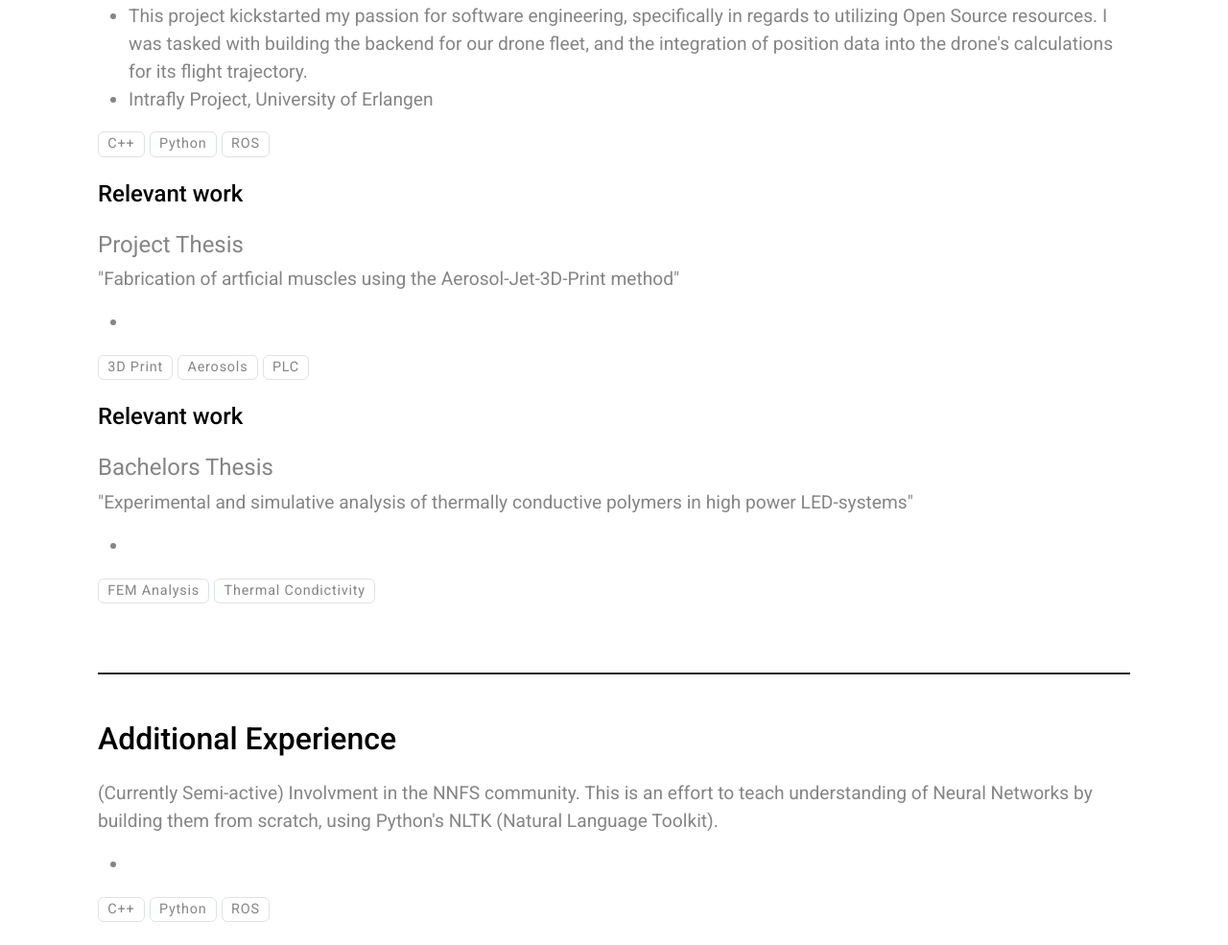
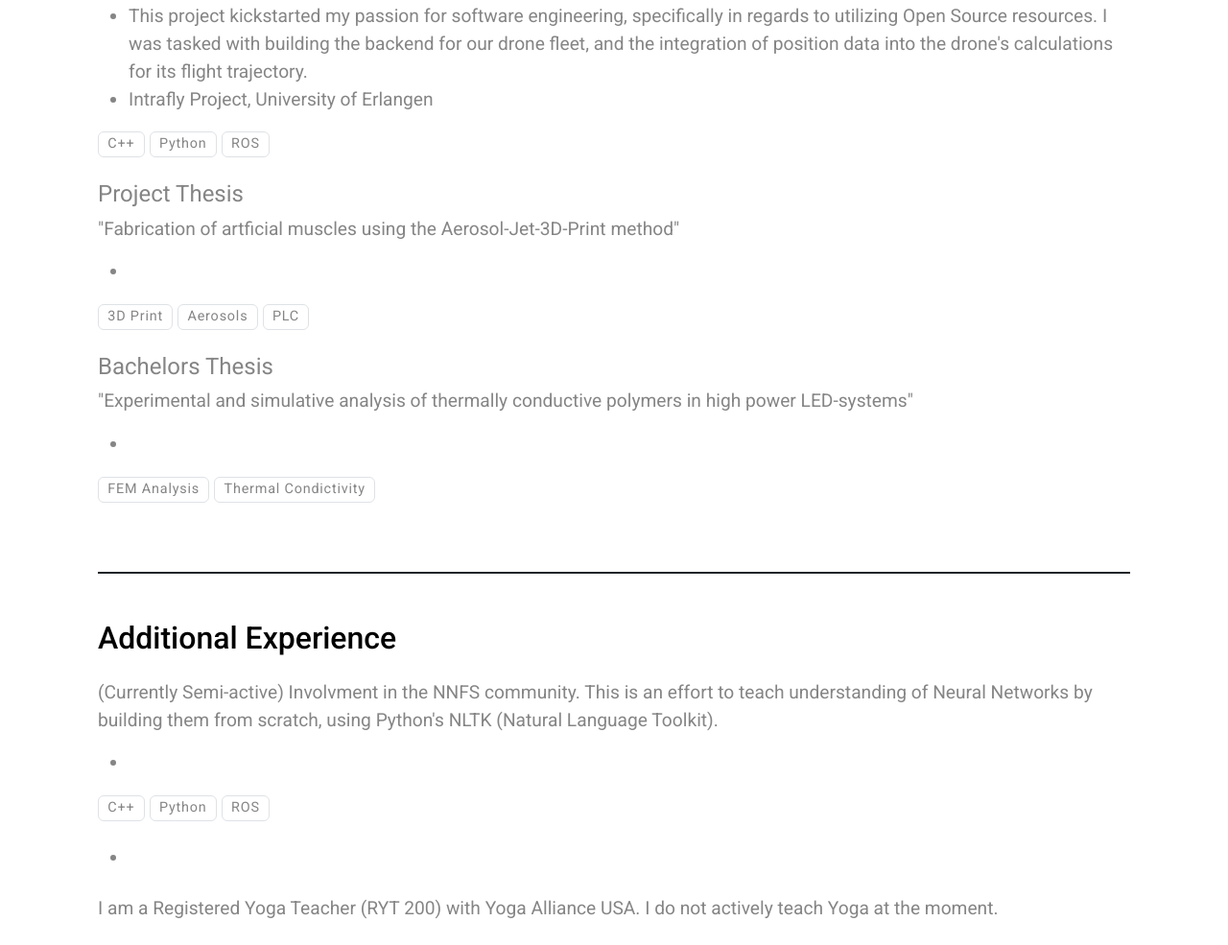
Before and after one commit to ChriSil/cv, a plain HTML site: page index.html in a window 1280 px wide. Shown: the part 2687-3672 px from the top of the page at 96% size. Drawn offline with nearby package versions, Linux system fonts and the light colour scheme.

Commit message:
Deploying to gh-pages from  @ 97ed9af7772a81551edfe3cfd340b72c9db5a625 🚀

```diff
--- a/index.html
+++ b/index.html
@@ -304,7 +304,9 @@
 <!--        <h3 class="fs-4 fw-normal">Bachelor of Science, Maschinenbau, <small>Friedrich Alexander Universität Erlangen-Nürnberg [2011 - 2015]</small></h3>-->
         <div>Master of Science, Maschinenbau, Friedrich Alexander Universität Erlangen-Nürnberg [2015 - 2018]</div>
         <div>Bachelor of Science, Maschinenbau, Friedrich Alexander Universität Erlangen-Nürnberg [2011 - 2015]</div>
+
         <h4 class="mb-4">Relevant work</h4>
+
     <div class="mb-4">
         <h5 class="fs-4 fw-light">Masters Thesis</h5>
 
@@ -321,7 +323,7 @@
             <span class="badge text-body border border-1">ROS</span>
         </div>
     </div>
-        <h4 class="mb-4">Relevant work</h4>
+
     <div class="mb-4">
         <h5 class="fs-4 fw-light">Project Thesis</h5>
 
@@ -335,7 +337,7 @@
             <span class="badge text-body border border-1">PLC</span>
         </div>
     </div>
-        <h4 class="mb-4">Relevant work</h4>
+
     <div class="mb-4">
         <h5 class="fs-4 fw-light">Bachelors Thesis</h5>
 
```
Also changed, not shown: 1 other file.
